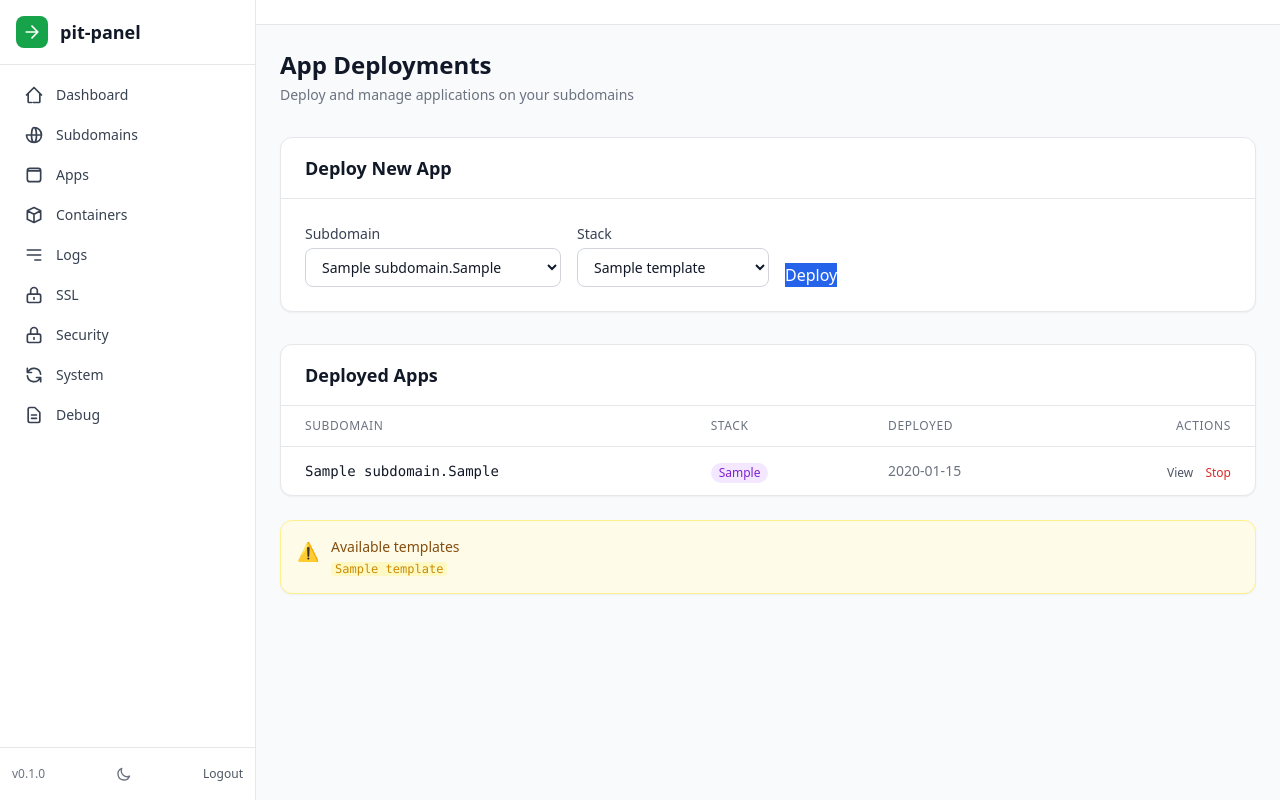
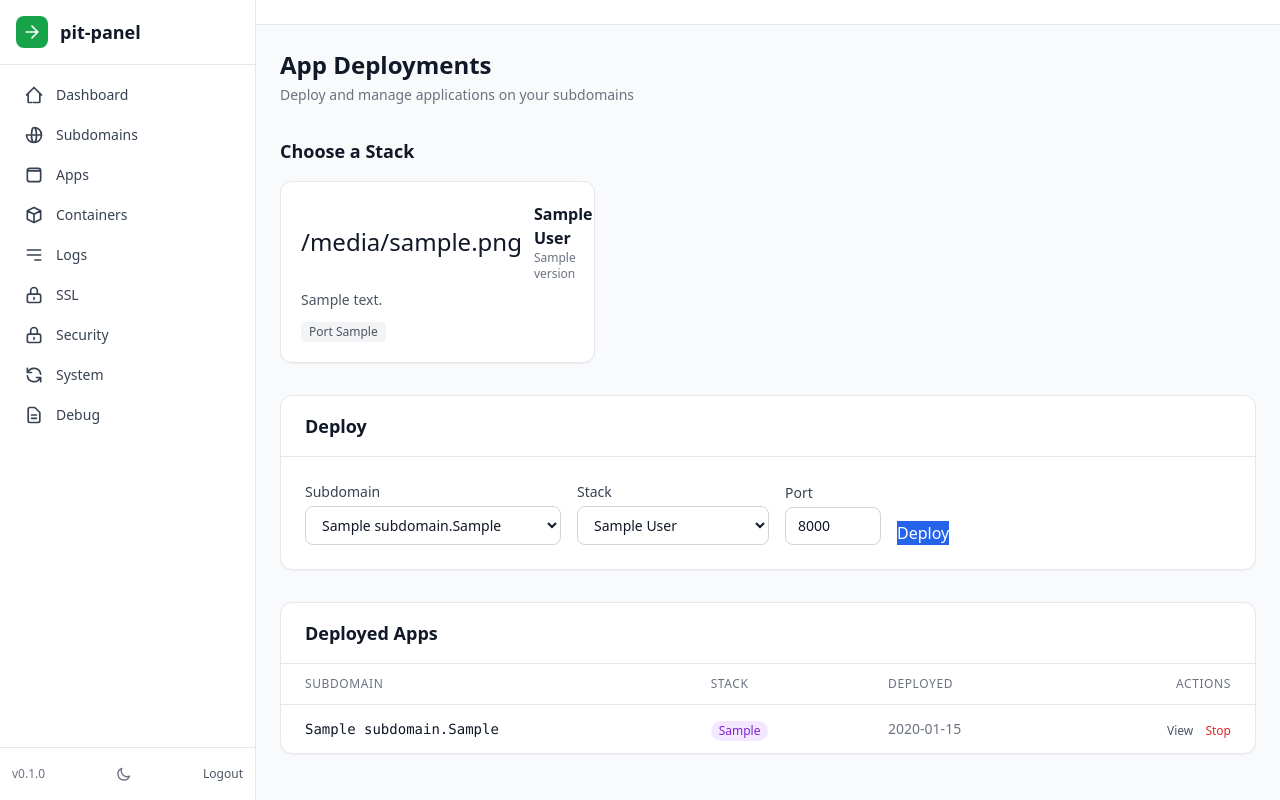
Before and after one commit to pietrondo/pit-panel, a Python web app: template src/pit_panel/web/templates/apps.html in a window 1280 px wide. Run offline with Jinja, Linux system fonts and the light colour scheme; the template is opened without the code that fills it: most values are stand-ins (such as "Sample title", 1, 10 or a date in 2020); some libraries are stand-ins or nearby versions.

Commit message:
📦 App manager: template cards with metadata, port config, one-click deploy UX
- Template cards with icon, description, version, DB/port badges
- Port configuration in deploy form
- get_template_info() reads meta.json for display
- Click-to-select template cards
- Cleaner app management UI

```diff
--- a/src/pit_panel/web/templates/apps.html
+++ b/src/pit_panel/web/templates/apps.html
@@ -13,13 +13,39 @@
 </div>
 {% endif %}
 
+<!-- Template Cards -->
+<div class="mb-8">
+    <h2 class="text-lg font-semibold text-gray-900 dark:text-white mb-4">Choose a Stack</h2>
+    <div class="grid grid-cols-1 sm:grid-cols-2 lg:grid-cols-3 gap-4">
+        {% for tpl in template_infos %}
+        <div class="card p-5 cursor-pointer hover:ring-2 hover:ring-purple-500 dark:hover:ring-purple-400 transition-all"
+             onclick="document.getElementById('stack-select').value='{{ tpl.name }}'; document.getElementById('stack-select').dispatchEvent(new Event('change'))">
+            <div class="flex items-center gap-3 mb-2">
+                <span class="text-2xl">{{ tpl.meta.get('icon', '📦') }}</span>
+                <div>
+                    <h3 class="font-semibold text-gray-900 dark:text-white">{{ tpl.meta.get('display_name', tpl.name) }}</h3>
+                    <p class="text-xs text-gray-500 dark:text-gray-400">{{ tpl.meta.get('version', '') }}</p>
+                </div>
+            </div>
+            <p class="text-sm text-gray-600 dark:text-gray-400">{{ tpl.meta.get('description', '') }}</p>
+            <div class="flex gap-2 mt-3">
+                {% if tpl.meta.get('requires_db') %}
+                <span class="px-2 py-0.5 text-xs rounded bg-blue-100 dark:bg-blue-900/30 text-blue-700 dark:text-blue-400">DB</span>
+                {% endif %}
+                <span class="px-2 py-0.5 text-xs rounded bg-gray-100 dark:bg-gray-800 text-gray-600 dark:text-gray-400">Port {{ tpl.meta.get('default_port', '—') }}</span>
+            </div>
+        </div>
+        {% endfor %}
+    </div>
+</div>
+
 {% if subdomains %}
 <div class="card mb-8">
     <div class="px-6 py-4 border-b border-gray-200 dark:border-gray-700">
-        <h2 class="text-lg font-semibold text-gray-900 dark:text-white">Deploy New App</h2>
+        <h2 class="text-lg font-semibold text-gray-900 dark:text-white">Deploy</h2>
     </div>
     <div class="p-6">
-        <form method="POST" action="/apps/deploy" class="flex items-end gap-4">
+        <form method="POST" action="/apps/deploy" class="flex items-end gap-4 flex-wrap">
             <div class="w-64">
                 <label class="label">Subdomain</label>
                 <select name="subdomain_id" class="input">
@@ -30,11 +56,15 @@
             </div>
             <div class="w-48">
                 <label class="label">Stack</label>
-                <select name="stack_type" class="input">
-                    {% for t in templates %}
-                    <option value="{{ t }}">{{ t }}</option>
+                <select name="stack_type" class="input" id="stack-select">
+                    {% for tpl in template_infos %}
+                    <option value="{{ tpl.name }}">{{ tpl.meta.get('display_name', tpl.name) }}</option>
                     {% endfor %}
                 </select>
+            </div>
+            <div class="w-24">
+                <label class="label">Port</label>
+                <input name="port" type="number" value="8000" class="input" id="port-input">
             </div>
             <button type="submit" class="btn-primary">Deploy</button>
         </form>
@@ -82,7 +112,7 @@
                 {% if subdomains|selectattr('app_type')|list|length == 0 %}
                 <tr>
                     <td colspan="4" class="px-6 py-12 text-center text-sm text-gray-500 dark:text-gray-400">
-                        No apps deployed yet. Select a subdomain and stack above to deploy.
+                        No apps deployed yet. Pick a stack above and deploy to a subdomain.
                     </td>
                 </tr>
                 {% endif %}
@@ -90,16 +120,4 @@
         </table>
     </div>
 </div>
-
-<div class="mt-6 p-4 card border-yellow-200 dark:border-yellow-800 bg-yellow-50 dark:bg-yellow-900/20">
-    <div class="flex gap-3">
-        <span class="text-yellow-600 dark:text-yellow-400 text-lg">&#9888;</span>
-        <div>
-            <p class="text-sm font-medium text-yellow-800 dark:text-yellow-200">Available templates</p>
-            <p class="text-xs text-yellow-600 dark:text-yellow-400 mt-1">
-                {% for t in templates %}<code class="bg-yellow-100 dark:bg-yellow-900/40 px-1 rounded">{{ t }}</code>{% if not loop.last %}, {% endif %}{% endfor %}
-            </p>
-        </div>
-    </div>
-</div>
 {% endblock %}
```
Also changed, not shown: src/pit_panel/core/app_manager.py (+10 -0 lines), src/pit_panel/web/routes/apps.py (+23 -6 lines), 1 other file.
